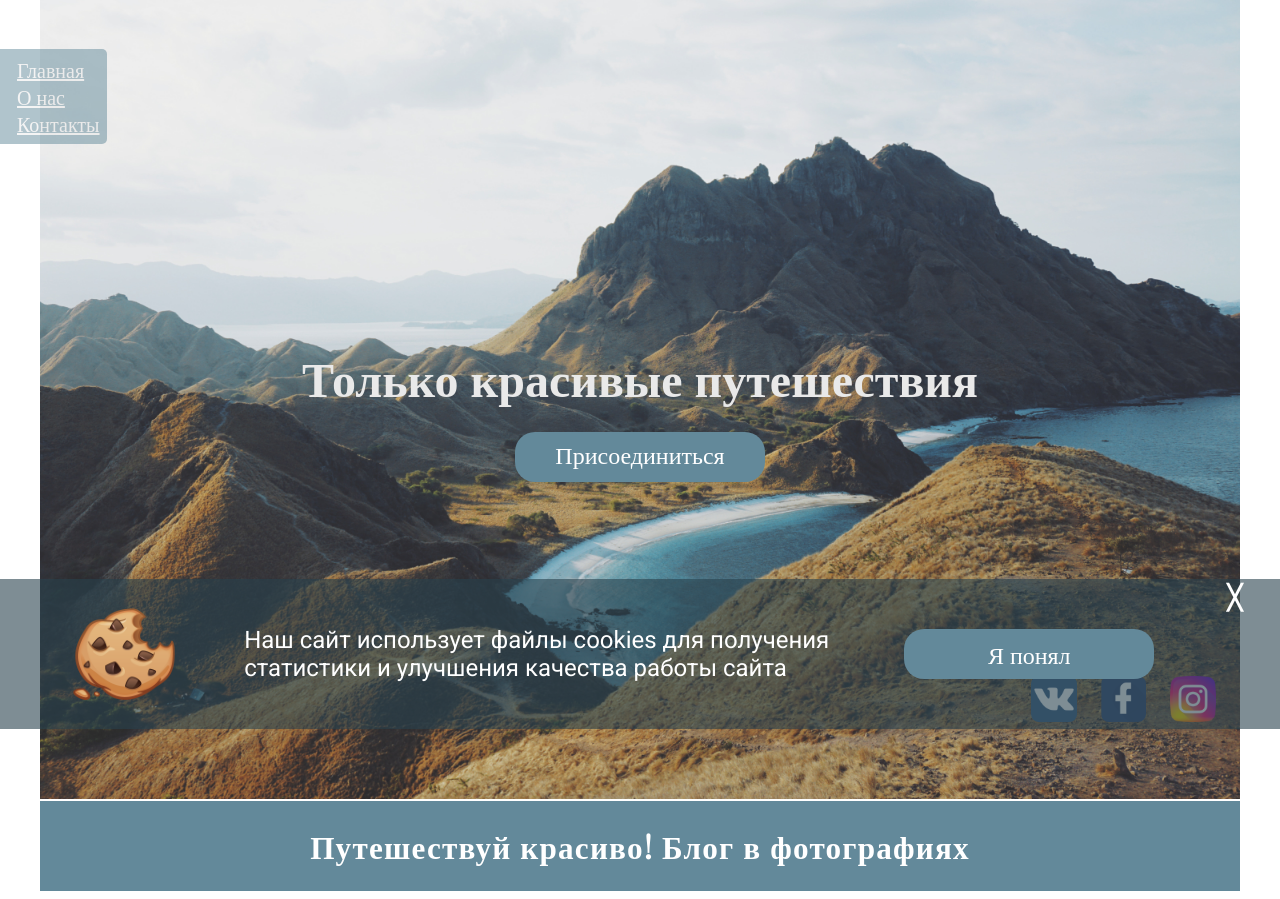
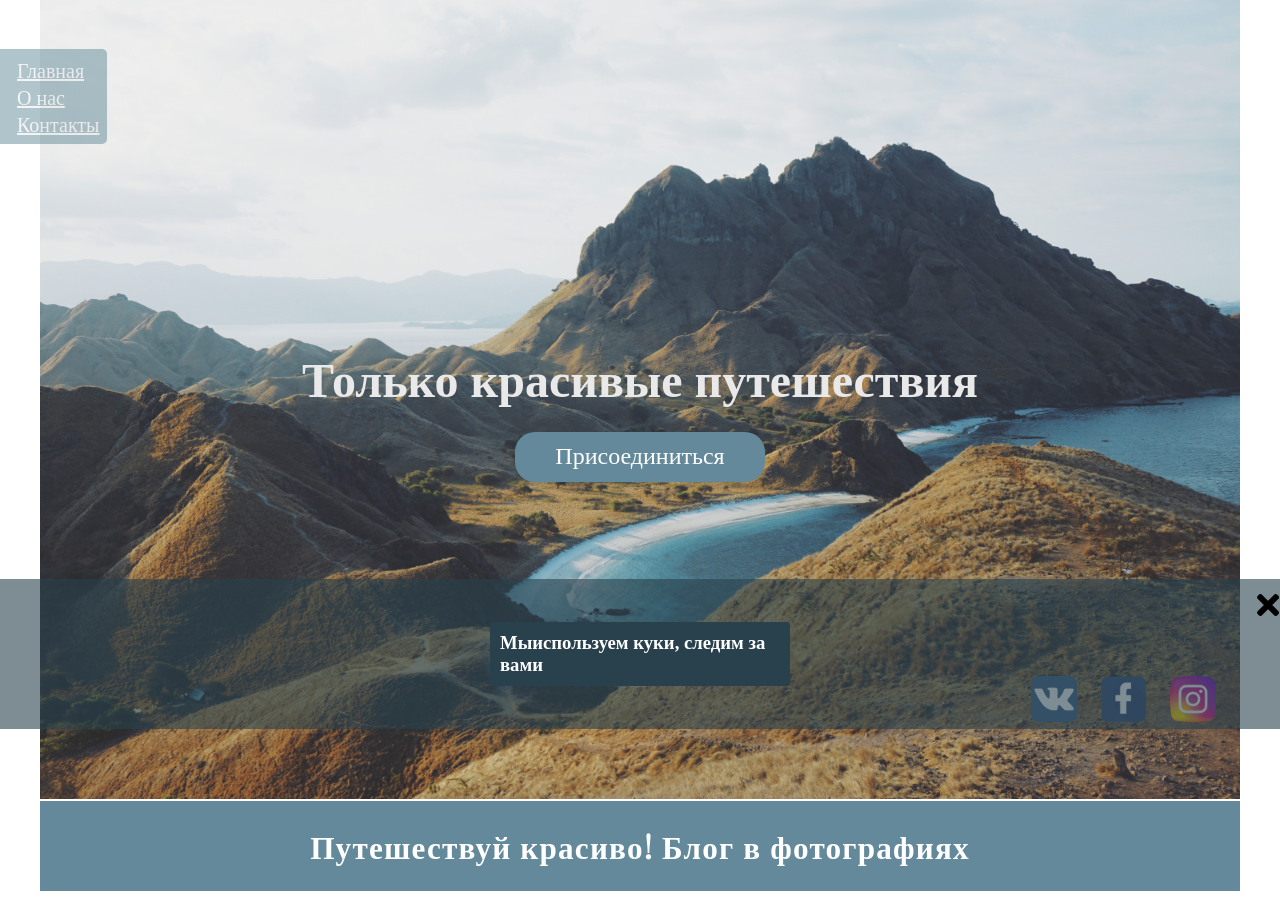
Before and after one commit to zzzonki/pj_1_travel, a PHP site: page / in a window 1280 px wide. Shown: the part 71-970 px from the top of the page. Run offline with PHP 8.4, Linux system fonts and the light colour scheme; some libraries are stand-ins or nearby versions.

Commit message:
урок 11.11

```diff
--- a/css/cookies.css
+++ b/css/cookies.css
@@ -1,3 +1,4 @@
+/* Куки самостоятельно */
 .cookie{
     position: fixed;
     bottom: 0%;
@@ -61,3 +62,38 @@
     cursor: pointer;
     color: var(--underwhite);
 }
+/* Куки в классе */
+.ck_warning{
+    position: fixed;
+    bottom: 0%;
+    background-color: rgba(41, 65, 77, 0.6);
+    height: 150px;
+    width: 100%;
+    display: flex;
+    justify-content: center;
+    align-items: center;
+}
+.ck_warning__h3{
+    color: white;
+    width: 300px;
+    background: var(--dark-blue);
+    padding: 10px;
+    border-radius: 3px;
+    align-items: center;
+}
+.ck_warning__cross{
+    position: absolute;
+    top: 10px;
+    right: 1px;
+}
+.ck_warning__cross:hover{
+    color:red
+}
+.ck_warning__cross i{
+    font-size: 32px;
+    cursor: pointer;
+}
+.form__cross{
+    right: 35%;
+    top: 20%;
+}
--- a/css/form.css
+++ b/css/form.css
@@ -2,11 +2,15 @@
     display: flex;
     align-items: center;
     flex-direction: column;
+    position: fixed;
+    top: 0%;
     padding: 30px 0;
-    background-image: url(../img/bg-input.jpg);
+    /* background-image: url(../img/bg-input.jpg); */
     background-repeat: no-repeat;
     background-size: 144%;
     background-position: 55% 65%;
+    width: 100%;
+    display: none;
 }
 .form__h3{
     font-family: var(--serif);
@@ -21,7 +25,8 @@
     align-items: center;
     padding: 10px 0;
     border-radius: 10px;
-    background-color: rgba(255, 255, 255, 0.3);
+    background-color: rgba(41, 65, 77, 0.9);
+    /* background-color: rgba(255, 255, 255, 0.3); */
     /* position: fixed;
     top: 10%;
     z-index: 999; */
--- a/index.html
+++ b/index.html
@@ -5,6 +5,10 @@
     <link rel="shortcut icon" href="favicon.png" type="image/png">
     <link rel="stylesheet" href="css/style.css">
     <link href="https://fonts.googleapis.com/css?family=Playfair+Display|Roboto&display=swap" rel="stylesheet">
+    <link rel="stylesheet" href="https://cdnjs.cloudflare.com/ajax/libs/font-awesome/5.11.2/css/all.css">
+     <!--Подключение библиотеки иконок  -->
+     <script src="main.js" async></script>
+     <!-- Подключение JavaScript -->
     <title>Путешествия</title>
 </head>
 <body>
@@ -174,7 +178,7 @@
                 <div class="card__p">Посмотри на мир вниз головой</div>
             </div>
     </section>
-    <section class="form_wrapper">
+    <section class="form_wrapper animated">
         <h3 class="form__h3">Оставьте заявку</h3>
         <form action="post.php" method="POST">
             <label for="name">Ваше имя</label>
@@ -185,6 +189,9 @@
             <input type="tel" name="telephone" placeholder="Ваш номер телефона" required minlength="7" maxlength="12">
             <textarea name="messege" cols="40" rows="5" placeholder="Ваше сообщение"></textarea>
             <button type="submit">Отправить</button>
+            <div class="ck_warning__cross form__cross">
+                <i class="fas fa-times" aria-hidden="true"></i>
+            </div>
         </form>
     </section>
     <!-- Блоки в классе конец -->
@@ -230,7 +237,8 @@
         </ul>
     </div>
     </footer>
-    <div class="cookie">
+    <!-- Куки самостоятельно -->
+    <!-- <div class="cookie">
         <div class="cookie__logo"></div>
         <div class="cookie__text">
             <p class="cookie__text_p">Наш сайт использует файлы cookies для получения</p>
@@ -238,6 +246,16 @@
         </div>
         <div class="cookie__button">Я понял</div>
         <div class="cookie__exit">&#9587;</div>
+    </div> -->
+    <!-- Куки в классе -->
+    <div class="ck_warning">
+        <h3 class="ck_warning__h3">
+            Мыиспользуем куки,
+            следим за вами
+        </h3>
+        <div class="ck_warning__cross">
+            <i class="fas fa-times" aria-hidden="true"></i>
+        </div>
     </div>
 </body>
 </html>
--- /dev/null
+++ b/main.js
@@ -0,0 +1,40 @@
+// let age = prompt("Введите ваш возраст:")
+// if (age>=18){
+//     alert("проходите")
+// }
+// else{
+//     alert("возвращайтесь с родителями")
+// }
+
+// пользователь щелкает по крестику нашей панели,
+// потом панель пропадает
+let ck_warning = document.querySelector('.ck_warning')
+let cross = document.querySelectorAll('.ck_warning__cross')
+let promo_form = document.querySelector('.form_wrapper')
+let action__btn = document.querySelector('.action__btm')
+let def_animation = 'fadeOut'
+
+cross[1].onclick = () => {
+    ck_warning.style.display = "none"
+    // ck_warning.remove()
+}
+
+action__btn.onclick = () => {
+    if (promo_form.classList.contains(def_animation)) {
+        promo_form.classList.remove(def_animation)
+    }
+    promo_form.style.display = "flex"
+    // alert("по мне кликнули")
+}
+
+cross[0].onclick = () => {
+    promo_form.classList.add(def_animation)
+    setTimeout(() => {
+        promo_form.style.display = "none"
+    }, 600)
+    // ck_warning.remove()
+}
+// у нас есть форма, которая изначально не видна
+// при клике на кнопку она появится
+// при нажатии на крестик пропадет
+// через 5 секунд на сайте она появляется автоматически
```
